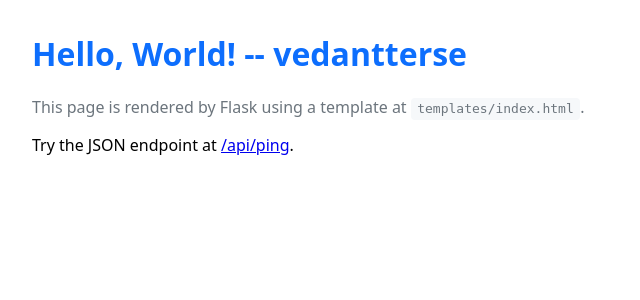
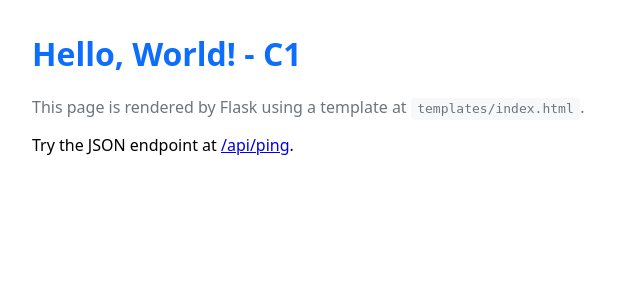
Before and after one commit to vedantterse01/Flask-Jenkin-pipeline, a Flask app: page / in a window 1280 px wide. Shown: the top 300 px of the page, without its empty margins (0-640 px from the left). Run offline with Flask 3, Linux system fonts and the light colour scheme.

Commit message:
Update index.html

```diff
--- a/templates/index.html
+++ b/templates/index.html
@@ -12,7 +12,7 @@
   </style>
 </head>
 <body>
-  <h1>Hello, World! -- vedantterse</h1>
+  <h1>Hello, World! - C1</h1>
   <p class="muted">This page is rendered by Flask using a template at <code>templates/index.html</code>.</p>
   <p>Try the JSON endpoint at <a href="/api/ping">/api/ping</a>.</p>
 </body>
```
